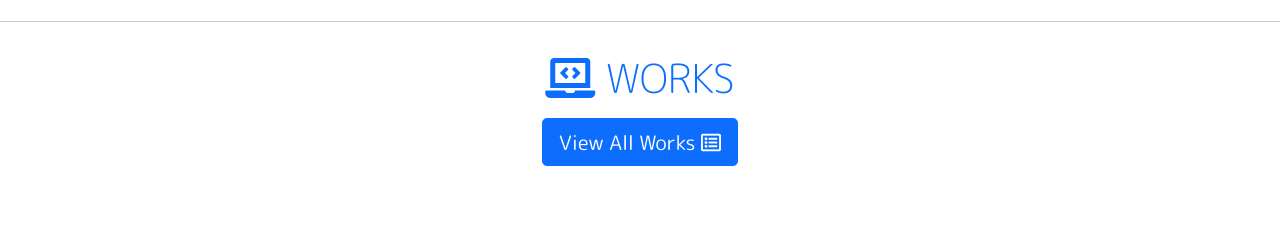
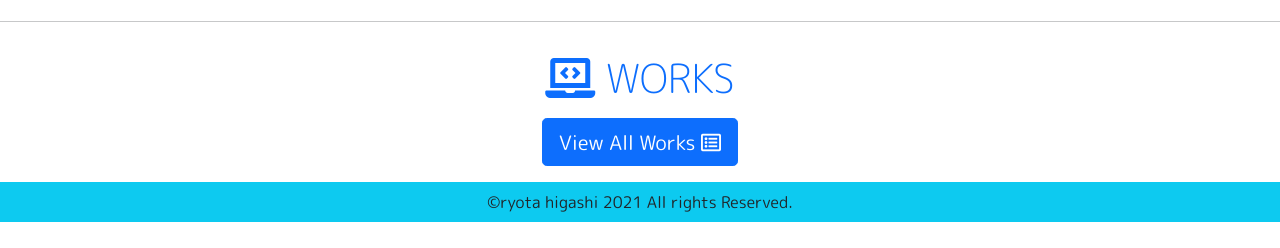
Before and after one commit to RYOTA-EAST/portfolio, a Django app: page / in a window 1280 px wide. Shown: the part 552-800 px from the top of the page. Run offline with Django 3.2, Linux system fonts and the light colour scheme; data that the repository does not hold is empty; some libraries are stand-ins or nearby versions.

Commit message:
footer追加

```diff
--- a/templates/base.html
+++ b/templates/base.html
@@ -31,8 +31,16 @@
 
   {% block main %}{% endblock %}
 
+  <footer class="sticky-top bg-info">
+    <div class="text-center p-2">
+      &copy;ryota higashi 2021 All rights Reserved.
+    </div>
+  </footer>
+
   <script src="https://cdn.jsdelivr.net/npm/@popperjs/core@2.5.4/dist/umd/popper.min.js" integrity="sha384-q2kxQ16AaE6UbzuKqyBE9/u/KzioAlnx2maXQHiDX9d4/zp8Ok3f+M7DPm+Ib6IU" crossorigin="anonymous"></script>
   <script src="https://cdn.jsdelivr.net/npm/bootstrap@5.0.0-beta1/dist/js/bootstrap.min.js" integrity="sha384-pQQkAEnwaBkjpqZ8RU1fF1AKtTcHJwFl3pblpTlHXybJjHpMYo79HY3hIi4NKxyj" crossorigin="anonymous"></script>
   <script src="{% static 'assets/js/bootstrap.min.js' %}"></script>
+
 </body>
+
 </html>
```
